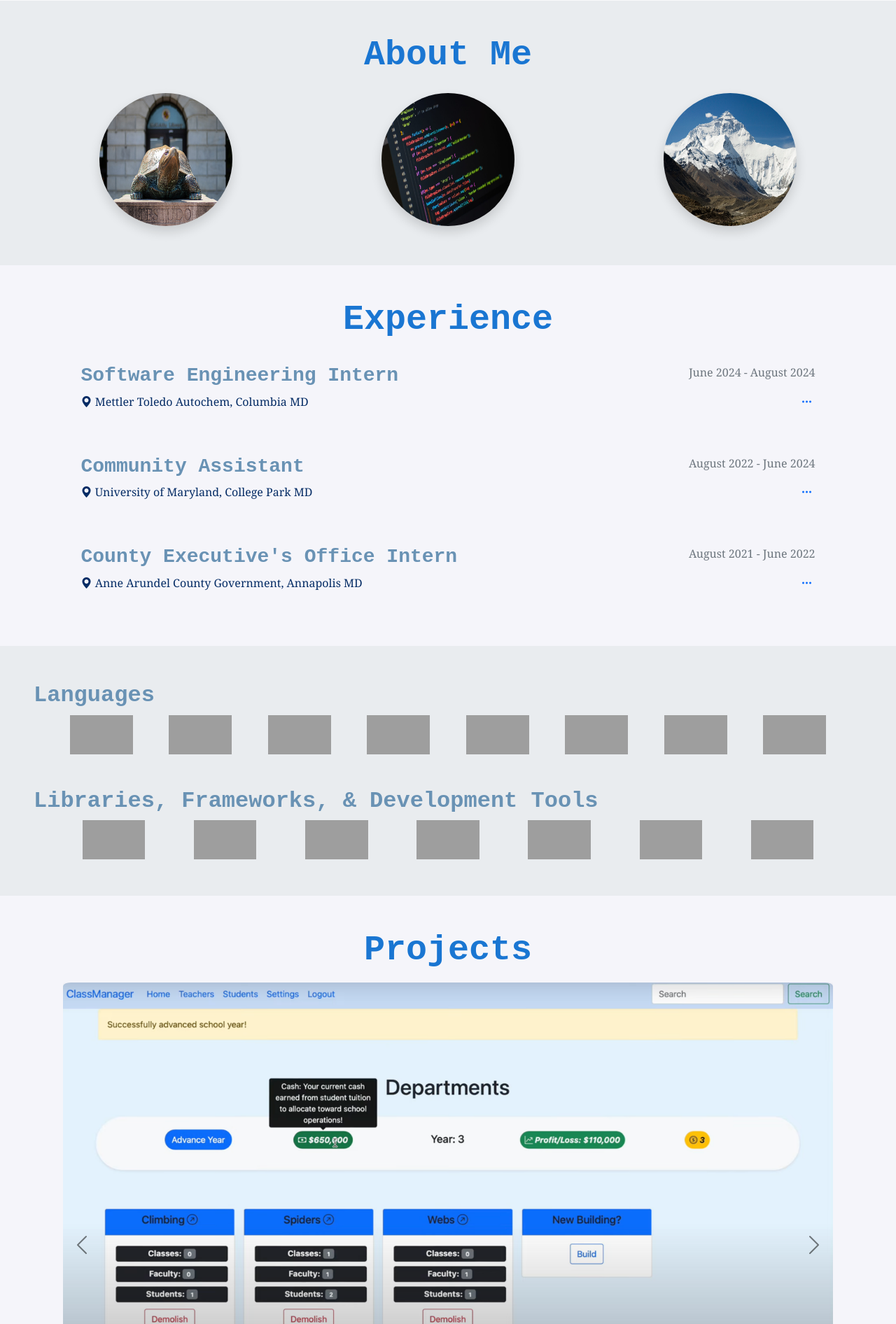
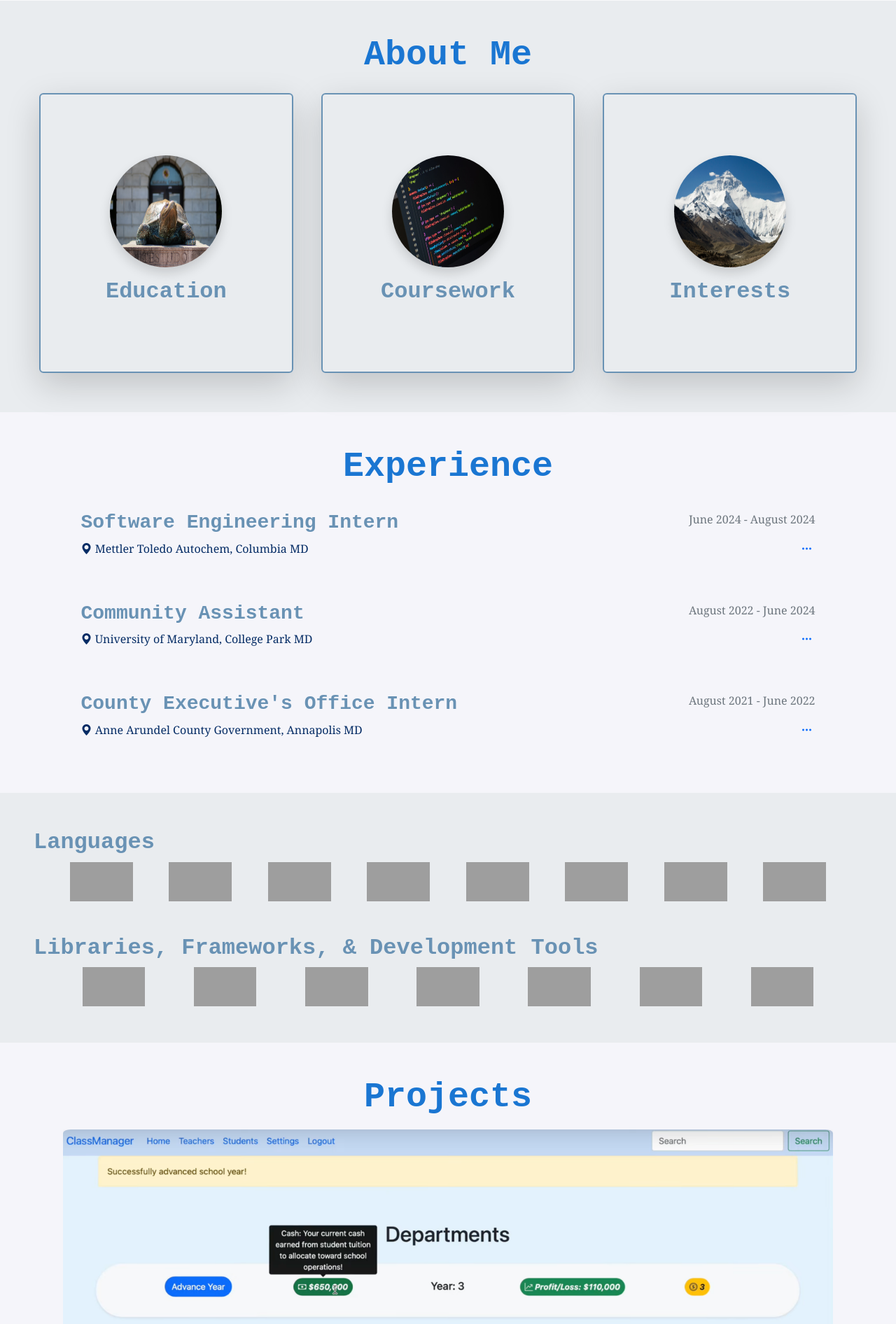
Before and after one commit to ataifam/main, a Django app: template templates/main/base.html in a window 1280 px wide. Shown: the part 799-2691 px from the top of the page at 70% size. Run offline with Django 3.2, Linux system fonts and the light colour scheme; the template is opened without the code that fills it, so the values that code supplies are empty; some libraries are stand-ins or nearby versions; grey boxes are pictures that could not be loaded.

Commit message:
replaced aboutme section image button dropdowns with card flip design for improved visibility

```diff
--- a/static/main/scriptv2.js
+++ b/static/main/scriptv2.js
@@ -1,12 +1,10 @@
-
 document.addEventListener("DOMContentLoaded", () => {
     if (window.innerWidth >= 650) {
         const sections = document.querySelectorAll("#main-section");
 
         const observerOptions = {
             root: null,
-            threshold: 0.3,
-            rootMargin: "-100px",
+            threshold: 0.3
         };
 
         const sectionObserver = new IntersectionObserver(callBackFunction, observerOptions);
--- a/static/main/stylev2.css
+++ b/static/main/stylev2.css
@@ -7,8 +7,15 @@ body {
     font-family: Georgia;
 }
 
+.intro {
+    height: 100vh;
+    min-height: 660px;
+    width: 100vw;
+}
+
 .intro-text {
     width: calc(50vw + 70px);
+    padding-top: 75px;
 }
 
 #portfolio_pic {
@@ -42,16 +49,8 @@ body {
 }
 
 .interest_img {
-    opacity: 100%;
-    height: 190px;
-    width: 190px;
-    transition: all .3s ease;
-}
-
-.interest_img:hover {
-    opacity: 85%;
-    height: 195px;
-    width: 195px;
+    height: 160px;
+    width: 160px;
 }
 
 .slider-wrapper {
@@ -101,19 +100,17 @@ body {
 
 .carousel-item img {
     height: 65vh;
+    min-height: 200px;
     border-radius: 1%;
 }
 
-#contact-form {
-    display: flex;
-    flex-flow: column;
+.contactme {
+    width: 75vw;
 }
 
 .icons {
-    width: 3vw;
-    height: 3vh;
-    margin-left: 2%;
-    margin-right: 2%;
+    width: 5vw;
+    height: 5vh;
     transition: transform 1s ease;
 }
 
@@ -213,6 +210,58 @@ button {
     transition: all 2s ease;
 }
 
+/* aboutme section card styling */
+
+.flip-card {
+    height: 400px;
+    min-width: 19em;
+    perspective: 5000px;
+}
+
+.flip-card-inner {
+    width: 100%;
+    height: 100%;
+    transition: transform 0.8s;
+    transform-style: preserve-3d;
+}
+
+.flip-card:hover .flip-card-inner {
+    transform: rotateY(180deg);
+}
+
+.flip-card:hover .interest_img .aboutme-col-text {
+    display: none;
+}
+
+.flip-card-front, .flip-card-back {
+    position: absolute;
+    width: 100%;
+    height: 100%;
+    -webkit-backface-visibility: hidden;
+    backface-visibility: hidden;
+}
+
+.flip-card-back {
+    transform: rotateY(180deg);
+}
+
+.flip-card-front {
+    border: 2px solid rgb(105, 146, 180);
+}
+
+.aboutme-col-text > p {
+    font-weight: 550;
+    font-family: 'Courier New', Courier, monospace;
+    padding: 1%;
+    color: whitesmoke;
+}
+
+.flip-card-back {
+    background-color: rgb(105, 146, 180);
+}
+
+/* styles for devices with width <= 650px */
+
 @media screen and (max-width: 650px) {
     .icons {
         width: 6vw;
@@ -236,19 +285,20 @@ button {
     }
 
     .interest_img {
-        opacity: 100%;
         height: 150px;
         width: 150px;
-        transition: all .3s ease;
-    }
-
-    .interest_img:hover {
-        opacity: 85%;
-        height: 155px;
-        width: 155px;
     }
 
     .hidden {
         opacity: 100%;
     }
-  }
+
+    .contactme {
+        width: 90vw;
+    }
+
+    .intro-text {
+        width: calc(50vw + 70px);
+        padding-top: 0px;
+    }
+}
--- a/templates/main/base.html
+++ b/templates/main/base.html
@@ -6,8 +6,6 @@
     <meta charset="utf-8">
     <meta name="viewport" content="width=device-width, initial-scale=1">
     <title>{% block title %}{% endblock %}</title>
-    <script type="text/javascript" src="{% static 'main/scriptv2.js' %}"
-        integrity="sha384-YbboAgQuiX4Tk5d4Q+2nF+FMy9lMnoICVge5RpyxX/8IcYuS1QpoIn3FwqlRWsTg" crossorigin="anonymous"></script>
     <link rel="stylesheet" href="https://cdn.jsdelivr.net/npm/bootstrap-icons@1.10.5/font/bootstrap-icons.css"
         integrity="sha384-Ay26V7L8bsJTsX9Sxclnvsn+hkdiwRnrjZJXqKmkIDobPgIIWBOVguEcQQLDuhfN" crossorigin="anonymous">
     <link href="https://cdn.jsdelivr.net/npm/bootstrap@5.3.0/dist/css/bootstrap.min.css" rel="stylesheet"
@@ -17,7 +15,9 @@
     <script src="https://cdn.jsdelivr.net/npm/bootstrap@5.3.0/dist/js/bootstrap.bundle.min.js"
         integrity="sha384-geWF76RCwLtnZ8qwWowPQNguL3RmwHVBC9FhGdlKrxdiJJigb/j/68SIy3Te4Bkz" crossorigin="anonymous"></script>
     <link rel="stylesheet" href="{% static 'main/stylev2.css' %}"
-        integrity="sha384-C8v+Jkueo0rU02GS7iGnwqhP9viI3c2Ku64OAkdDzjbrNcdIpOYwfqngR5vAwg62" crossorigin="anonymous">
+        integrity="sha384-oGfnw9YM4CGDVipMERk+f5YKyW5kxIFZh5r3DykNg9RniA6s0F1UHU+jIKl3tzp4" crossorigin="anonymous">
+    <script type="text/javascript" src="{% static 'main/scriptv2.js' %}"
+        integrity="sha384-m2jE7j0ODVMAMMDlJ5bxtqiGn2OKXNVwlqbtYnrqiZF+vgTsDaABvLwQ2013SH0f" crossorigin="anonymous"></script>
 </head>
 
 <body>
--- a/templates/main/contact.html
+++ b/templates/main/contact.html
@@ -1,11 +1,11 @@
 {% if responded == False %}
-<div class="contactme container justify-content-center bg-white border rounded shadow overflow-hidden mt-5 mb-5 hidden" id="main-section">
+<div id="main-section" class="contactme py-4 px-5 mx-auto my-5 text-center bg-white border rounded shadow hidden">
+    <h1>Contact</h1>
     <form action="{% url 'main:base' %}" method="post">
         {% csrf_token %}
-        <div class="row gy-xl-5 p-xl-5 p-2">
-            <h1 class="text-center">Contact</h1>
-            <div class="col-12 col-md-6">
-                <span class="form-label">
+        <div class="row flex-wrap">
+            <div class="col-lg-6 py-2">
+                <span class="form-label float-start">
                     {{ form.full_name.label_tag }}
                 </span>
                 <div class="input-group">
@@ -15,8 +15,8 @@
                     {{ form.full_name }}
                 </div>
             </div>
-            <div class="col-12 col-md-6">
-                <span class="form-label">
+            <div class="col-lg-6 py-2">
+                <span class="form-label float-start">
                     {{ form.email.label_tag }}
                 </span>
                 <div class="input-group">
@@ -26,8 +26,10 @@
                     {{ form.email }}
                 </div>
             </div>
-            <div class="col-12">
-                <span class="form-label">
+        </div>
+        <div class="row py-2">
+            <div class="col">
+                <span class="form-label float-start">
                     {{ form.message.label_tag }}
                 </span>
                 <div class="input-group">
@@ -37,8 +39,9 @@
                     {{ form.message }}
                 </div>
             </div>
-            <center>
-                <div class="col-12">
+        </div>
+        <div class="row py-2">
+            <div class="col">
                 <span class="form-label">
                     {{ form.captcha.label_tag }}
                 </span>
@@ -46,8 +49,9 @@
                     {{ form.captcha }}
                 </div>
             </div>
-            </center>
-            <div class="col-12">
+        </div>
+        <div class="row py-2">
+            <div class="col">
                 <div class="d-grid">
                     <button class="btn btn-primary btn-lg" type="submit">Submit</button>
                 </div>
--- a/templates/main/home.html
+++ b/templates/main/home.html
@@ -1,22 +1,21 @@
 {% load static %}
-<div class="intro d-flex align-items-center justify-content-evenly vh-100 flex-wrap" id="main-section">
+<div class="intro d-flex align-items-center justify-content-evenly flex-wrap hidden" id="main-section">
     <div>
         <img src="{% static 'main/portfoliopic.jpg' %}" class="bounceObj" id="portfolio_pic">
     </div>
-    <div class="intro-text text-center mt-5">
+    <div class="intro-text text-center">
         <h1>Hi, my name is Adam!</h1>
         <h5>I am a Computer Science student,
             interested in Software Development and Cybersecurity!
         </h5>
         <div class="m-3">
             <div class="d-flex justify-content-center">
-                    <a href="https://www.linkedin.com/in/adam-taifouri-860748185/" class="img-fluid icons">
-                        <img src="https://cdn.jsdelivr.net/gh/devicons/devicon@latest/icons/linkedin/linkedin-original.svg" />
+                <a class="p-2" href="https://www.linkedin.com/in/adam-taifouri-860748185/">
+                    <img class="img-fluid icons" src="https://cdn.jsdelivr.net/gh/devicons/devicon@latest/icons/linkedin/linkedin-original.svg" />
                 </a>
-                    <a href="https://github.com/ataifam" class="img-fluid icons">
-                        <img src="https://cdn.jsdelivr.net/gh/devicons/devicon@latest/icons/github/github-original.svg" />
+                <a class="p-2" href="https://github.com/ataifam">
+                    <img class="img-fluid icons" src="https://cdn.jsdelivr.net/gh/devicons/devicon@latest/icons/github/github-original.svg" />
                 </a>
-                </div>
             </div>
         </div>
     </div>
@@ -25,35 +24,59 @@
 <div class="aboutme bg-body-secondary p-5 mb-5 hidden" id="main-section">
     <h1 class="mb-3 text-center">About Me</h1>
     <div class="row justify-content-evenly">
-        <div class="col align-items-center text-center">
-            <h3 class="collapse multi-collapse" id="multiCollapse1">Education</h3>
-            <a data-bs-toggle="collapse" href="#multiCollapse1" role="button" aria-expanded="false" aria-controls="multiCollapse1"><img class="interest_img rounded-circle shadow m-2" width="160" height="160" src="{% static 'main/terp.jpeg' %}"/></a>
-            <div class="collapse multi-collapse" id="multiCollapse1">
+        <div class="col flip-card m-2">
+            <div class="flip-card-inner">
+                <div class="flip-card-front shadow-lg rounded text-center align-content-center">
+                    <img class="interest_img rounded-circle shadow m-2" src="{% static 'main/terp.jpeg' %}"/>
+                    <h2 class="py-2">Education</h2>
+                </div>
+                <div class="flip-card-back shadow-lg rounded text-center align-content-center">
+                    <div class="aboutme-col-text">
                         <p>Student at University of Maryland, College Park</p>
                         <p>Computer Science Major</p>
                         <p>Math Minor</p>
+                        <p>3.9 GPA</p>
                         <p>Class of 2026</p>
-            </div>
-        </div>
-        <div class="col align-items-center text-center">
-            <h3 class="collapse multi-collapse" id="multiCollapse2">Coursework</h3>
-            <a data-bs-toggle="collapse" href="#multiCollapse2" role="button" aria-expanded="false" aria-controls="multiCollapse2"><img class="interest_img rounded-circle shadow m-2" width="160" height="160" src="{% static 'main/coursework.jpeg' %}"/></a>
-            <div class="collapse multi-collapse" id="multiCollapse2">
-                <p>Advanced Data Structures</p>
-                <p>Algorithm Design and Analysis</p>
-                <p>Compilers</p>
-                <p>Applied Statistics</p>
-            </div>
-        </div>
-        <div class="col align-items-center text-center">
-            <h3 class="collapse multi-collapse" id="multiCollapse3">Interests</h3>
-            <a data-bs-toggle="collapse" href="#multiCollapse3" role="button" aria-expanded="false" aria-controls="multiCollapse3"><img class="interest_img rounded-circle shadow m-2" width="160" height="160" src="{% static 'main/mountain.jpeg' %}"/></a>
-            <div class="collapse multi-collapse" id="multiCollapse3">
-                <p>Software Engineering</p>
-                <p>System Design</p>
-                <p>Video Games</p>
-                <p>Football & Wrestling</p>
                     </div>
                 </div>
             </div>
         </div>
+        <div class="col flip-card m-2">
+            <div class="flip-card-inner">
+                <div class="flip-card-front shadow-lg rounded text-center align-content-center">
+                    <img class="interest_img rounded-circle shadow m-2" src="{% static 'main/coursework.jpeg' %}"/>
+                    <h2 class="py-2">Coursework</h2>
+                </div>
+                <div class="flip-card-back shadow-lg rounded text-center align-content-center">
+                    <div class="aboutme-col-text">
+                        <p>Advanced Data Structures</p>
+                        <p>Advanced Algorithm Design and Analysis</p>
+                        <p>Compilers</p>
+                        <p>Applied Statistics</p>
+                        <p>Data Science</p>
+                        <p>Calculus I, II, III</p>
+                        <p>Linear Algebra</p>
+                    </div>
+                </div>
+            </div>
+        </div>
+        <div class="col flip-card m-2">
+            <div class="flip-card-inner">
+                <div class="flip-card-front shadow-lg rounded text-center align-content-center">
+                    <img class="interest_img rounded-circle shadow m-2" src="{% static 'main/mountain.jpeg' %}"/>
+                    <h2 class="py-2">Interests</h2>
+                </div>
+                <div class="flip-card-back shadow-lg rounded text-center align-content-center">
+                    <div class="aboutme-col-text">
+                        <p>Application Development</p>
+                        <p>System Design</p>
+                        <p>Video Games</p>
+                        <p>Football</p>
+                        <p>Wrestling</p>
+                        <p>Cooking</p>
+                    </div>
+                </div>
+            </div>
+        </div>
+    </div>
+</div>
--- a/templates/main/resume.html
+++ b/templates/main/resume.html
@@ -81,7 +81,7 @@
     </div>
 </div>
 
-<section class="langs bg-body-secondary mt-5 pt-1 pb-1 hidden" id="main-section">
+<section class="langs bg-body-secondary mt-5 py-1 hidden" id="main-section">
     <div class="m-5">
         <h2>Languages</h2>
         <div class="d-flex justify-content-evenly">
```
Lines whose indentation alone changed are shown as unchanged.
